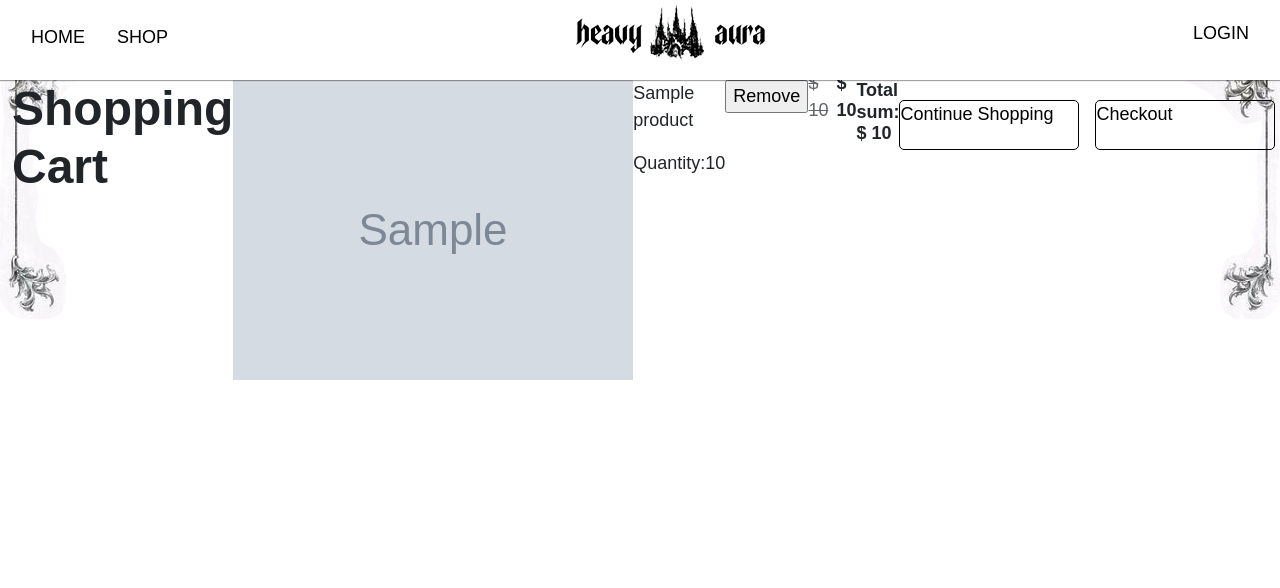
After one commit to elyalkov/heavy, a Django app: template heavyaura/cart/templates/cart/detail.html in a window 1280 px wide. The commit adds this page. Shown: the top 588 px of the page. Run offline with Django 3.2, Linux system fonts and the light colour scheme; the template is opened without the code that fills it: most values are stand-ins (such as "Sample title", 1, 10 or a date in 2020); grey boxes marked "Sample" are stand-in pictures; some libraries are stand-ins or nearby versions; some web fonts are replaced.

Commit message:
Закончил на 3:18 - дальше пошли ошибки

```diff
--- /dev/null
+++ b/heavyaura/cart/templates/cart/detail.html
@@ -0,0 +1,52 @@
+{% extends 'main/base.html' %}
+{% load static %}
+
+{% block title %}Cart{% endblock title %}
+
+{% block content %}
+    <section class="cart d-flex">
+        <div class="cart-title">
+            <h2>Shopping Cart</h2>
+        </div>
+        <div class="cart-cards">
+            {% for item in cart %}
+                {% with product=item.product %}
+                    <div class="cart-card d-flex">
+                        <div class="cart-card-img">
+                            <img src="{% if product.image %}{{ product.image.url }}{% else %}{% static 'img/noimage.jpg' %}{% endif %}" alt="">
+                        </div>
+                        <div class="cart-card-info">
+                            <div class="cart-card-name">
+                                <p>{{ product.name }}</p>
+                            </div>
+                            <div class="cart-card-q">
+                                <p>Quantity:{{ item.quantity }}</p>
+                            </div>
+                        </div>
+                        <form action="{% url "cart:cart_remove" product.id %}" method="post">
+                            <input type="submit" value="Remove" class="remove-btn">
+                            {% csrf_token %}
+                        </form>
+                        <div class="cart-card-price">
+                            {% if product.discount %}
+                                <div class="cart-discount d-flex gap-2">
+                                    <p class="line">$ {{ product.price }}</p>
+                                    <p>$ {{ product.sell_price }}</p>
+                                </div>
+                            {% else %}
+                                <p class="price">$ {{ product.price }}</p>
+                            {% endif %}
+                        </div>
+                    </div>
+                {% endwith %}
+            {% endfor %}
+        </div>
+        <div class="total">
+            <h5>Total sum: $ {{ cart.get_total_price }}</h5>
+        </div>
+        <div class="cart-buttons d-flex gap-3">
+            <a href="/shop" class="cart-btn">Continue Shopping</a>
+            <a href="#" class="cart-btn">Checkout</a>
+        </div>
+    </section>
+{% endblock content %}
```
Also changed, not shown: heavyaura/main/templates/main/product/detail.html (+7 -1 lines).
